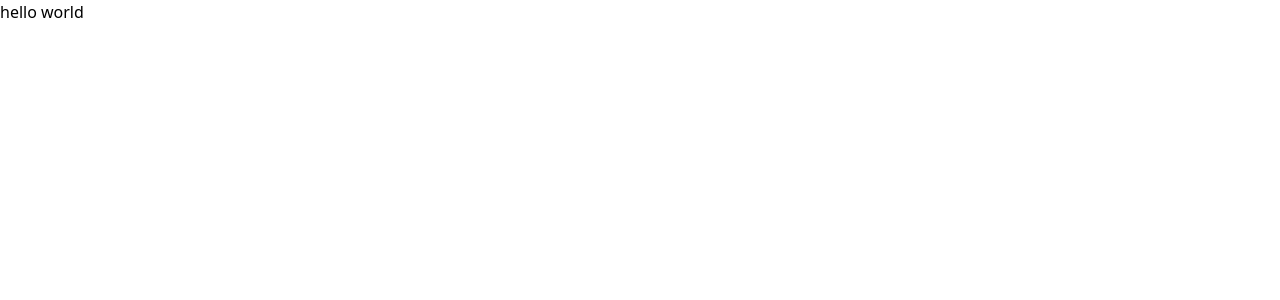
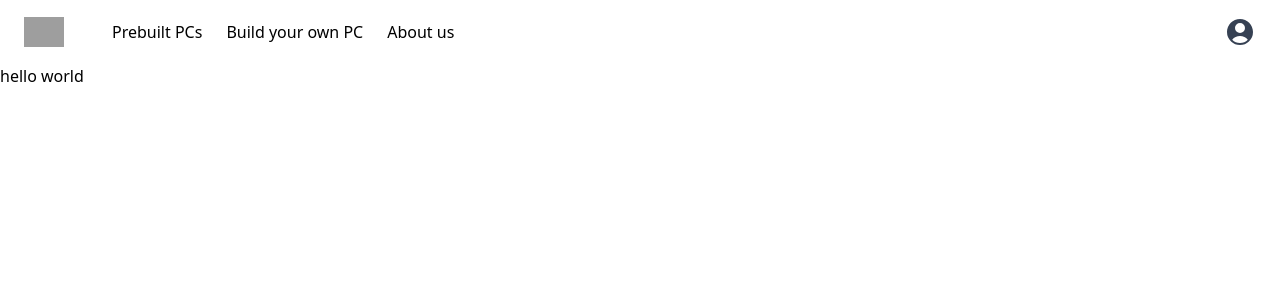
Before and after one commit to DinhL3/meow-pc-store-v2, a Next.js app: page / in a window 1280 px wide. Shown: the top 300 px of the page. Built offline with nearby package versions, Linux system fonts and the light colour scheme; grey boxes are pictures that could not be loaded.

Commit message:
add: plain working desktop navbar

```diff
--- a/next.config.ts
+++ b/next.config.ts
@@ -1,8 +1,11 @@
-import type { NextConfig } from "next";
+import type { NextConfig } from 'next';
 
 const nextConfig: NextConfig = {
   /* config options here */
   reactCompiler: true,
+  images: {
+    remotePatterns: [{ protocol: 'https', hostname: 'res.cloudinary.com' }],
+  },
 };
 
 export default nextConfig;
--- a/package.json
+++ b/package.json
@@ -9,6 +9,7 @@
     "lint": "eslint"
   },
   "dependencies": {
+    "@heroicons/react": "^2.2.0",
     "next": "16.3.5",
     "react": "19.2.8",
     "react-dom": "19.2.8"
--- a/src/app/layout.tsx
+++ b/src/app/layout.tsx
@@ -1,14 +1,17 @@
-import type { Metadata } from "next";
-import "./globals.css";
+import type { Metadata } from 'next';
+import './globals.css';
+
+import Navbar from '@/components/Navbar';
 
 export const metadata: Metadata = {
-  title: "meow-pc-store-v2",
-  description: "",
+  title: 'meow-pc-store-v2',
+  description: '',
 };
 
-export default function RootLayout({ children }: LayoutProps<"/">) {
+export default function RootLayout({ children }: LayoutProps<'/'>) {
   return (
     <html lang="en">
+      <Navbar />
       <body>{children}</body>
     </html>
   );
--- /dev/null
+++ b/src/components/Navbar.tsx
@@ -0,0 +1,31 @@
+import { UserCircleIcon } from '@heroicons/react/24/solid';
+import Link from 'next/link';
+import Image from 'next/image';
+
+export default function Navbar() {
+  return (
+    <nav className="w-full">
+      <div className="max-w-7xl mx-auto flex items-center px-6 py-4">
+        <Link href="/">
+          <Image
+            src="https://res.cloudinary.com/dlhzbr2to/image/upload/v1759780477/logo_cerulean_transparent_s2geby.png"
+            alt="Meow PC Store"
+            width={40}
+            height={40}
+            preload
+          />
+        </Link>
+
+        <div className="flex items-center gap-6 ml-12">
+          <Link href="/prebuilt-pcs">Prebuilt PCs</Link>
+          <Link href="/build">Build your own PC</Link>
+          <Link href="/about">About us</Link>
+        </div>
+
+        <Link href="/account" className="ml-auto">
+          <UserCircleIcon className="w-8 h-8 text-gray-700" />
+        </Link>
+      </div>
+    </nav>
+  );
+}
```
Also changed, not shown: 1 other file (tests, documents, lock files or other folders).
